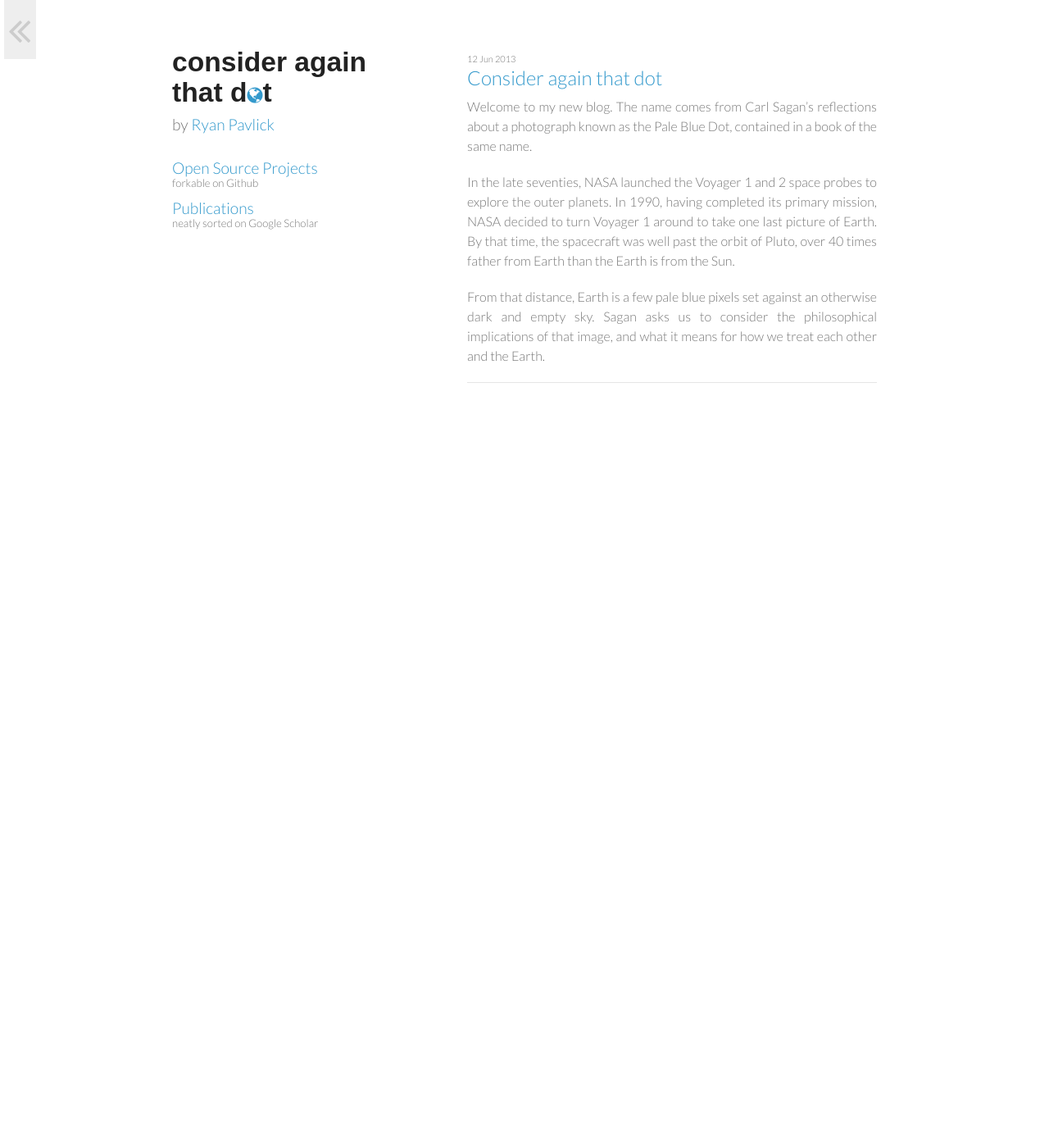
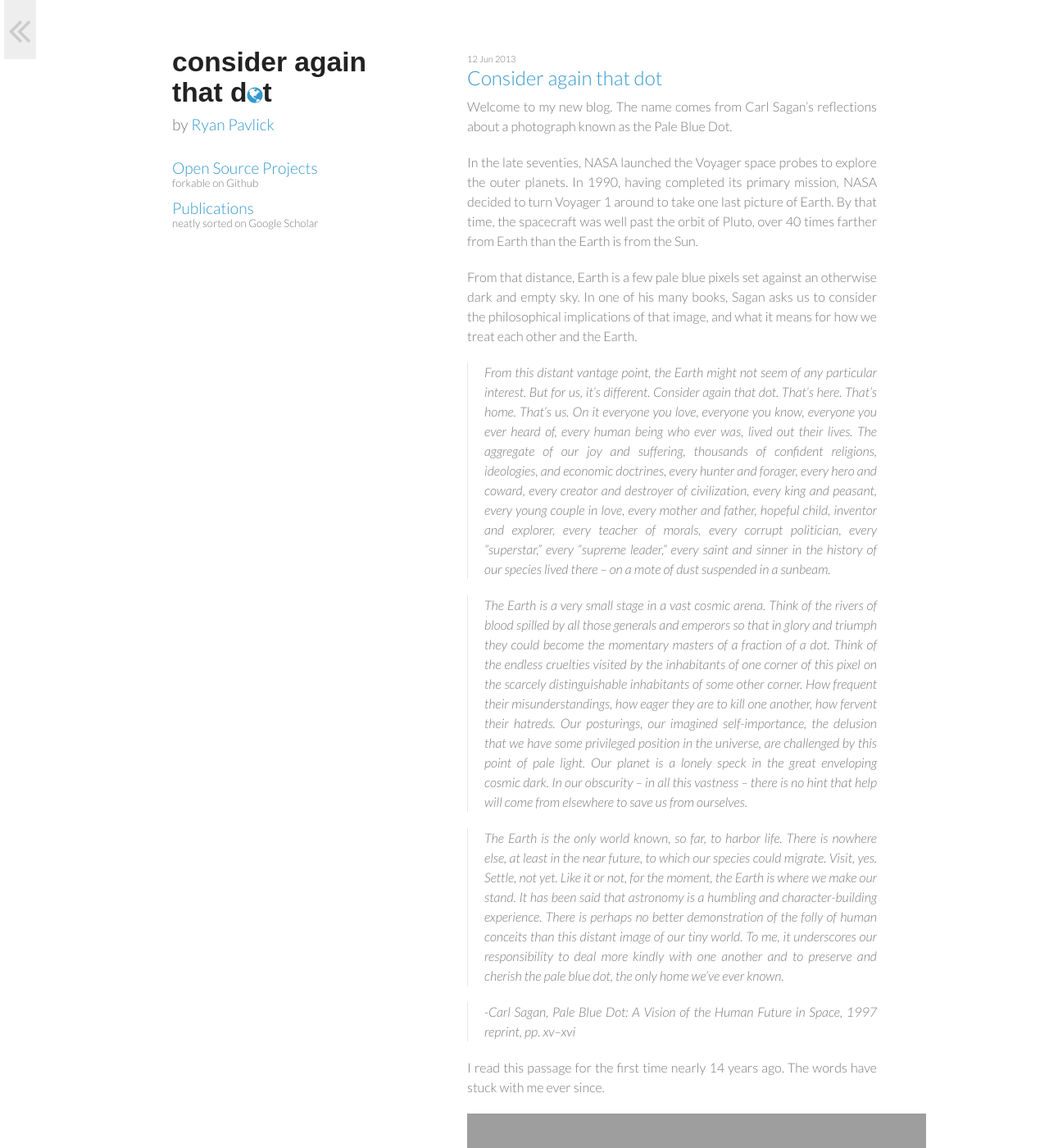
Before and after one commit to rpavlick/rpavlick.github.io, a Jekyll site: the page built from _posts/2013-06-12-consider-again-that-dot.md, in a window 1280 px wide and 1400 px high. Shown: the whole window at 82% size. Built offline with Jekyll 4.4.1, drawn with Linux system fonts in a browser that asks for light colours; some web fonts are replaced; some of the changed text lies outside the part shown; grey boxes are pictures that could not be loaded.

Commit message:
Update 2013-06-12-consider-again-that-dot.md

```diff
--- a/_posts/2013-06-12-consider-again-that-dot.md
+++ b/_posts/2013-06-12-consider-again-that-dot.md
@@ -3,10 +3,28 @@ layout: post
 title: Consider again that dot
 ---
 
-Welcome to my new blog. The name comes from Carl Sagan's reflections about a photograph known as the Pale Blue Dot, contained in a book of the same name.
+Welcome to my new blog. The name comes from Carl Sagan's reflections about a photograph known as the Pale Blue Dot.
 
-In the late seventies, NASA launched the  Voyager 1 and 2 space probes to explore the outer planets. In 1990, having
+In the late seventies, NASA launched the Voyager space probes to explore the outer planets. In 1990, having
 completed its primary mission, NASA decided to turn Voyager 1 around to take one last picture of Earth. By that time, the spacecraft
-was well past the orbit of Pluto, over 40 times father from Earth than the Earth is from the Sun.
+was well past the orbit of Pluto, over 40 times farther from Earth than the Earth is from the Sun.
 
-From that distance, Earth is a few pale blue pixels set against an otherwise dark and empty sky. Sagan asks us to consider the philosophical implications of that image, and what it means for how we treat each other and the Earth.
+From that distance, Earth is a few pale blue pixels set against an otherwise dark and empty sky. In one of his many books, Sagan asks us to consider the philosophical implications of that image, and what it means for how we treat each other and the Earth.
+
+>From this distant vantage point, the Earth might not seem of any particular interest. But for us, it's different. Consider again that dot. That's here. That's home. That's us. On it everyone you love, everyone you know, everyone you ever heard of, every human being who ever was, lived out their lives. The aggregate of our joy and suffering, thousands of confident religions, ideologies, and economic doctrines, every hunter and forager, every hero and coward, every creator and destroyer of civilization, every king and peasant, every young couple in love, every mother and father, hopeful child, inventor and explorer, every teacher of morals, every corrupt politician, every "superstar," every "supreme leader," every saint and sinner in the history of our species lived there – on a mote of dust suspended in a sunbeam.
+
+>The Earth is a very small stage in a vast cosmic arena. Think of the rivers of blood spilled by all those generals and emperors so that in glory and triumph they could become the momentary masters of a fraction of a dot. Think of the endless cruelties visited by the inhabitants of one corner of this pixel on the scarcely distinguishable inhabitants of some other corner. How frequent their misunderstandings, how eager they are to kill one another, how fervent their hatreds. Our posturings, our imagined self-importance, the delusion that we have some privileged position in the universe, are challenged by this point of pale light. Our planet is a lonely speck in the great enveloping cosmic dark. In our obscurity – in all this vastness – there is no hint that help will come from elsewhere to save us from ourselves.
+
+>The Earth is the only world known, so far, to harbor life. There is nowhere else, at least in the near future, to which our species could migrate. Visit, yes. Settle, not yet. Like it or not, for the moment, the Earth is where we make our stand. It has been said that astronomy is a humbling and character-building experience. There is perhaps no better demonstration of the folly of human conceits than this distant image of our tiny world. To me, it underscores our responsibility to deal more kindly with one another and to preserve and cherish the pale blue dot, the only home we've ever known.
+
+>-Carl Sagan, Pale Blue Dot: A Vision of the Human Future in Space, 1997 reprint, pp. xv–xvi
+
+I read this passage for the first time nearly 14 years ago. The words have stuck with me ever since.
+
+<iframe width="560" height="315" src="//www.youtube.com/embed/3i2y4sEQpRI?rel=0" frameborder="0" allowfullscreen></iframe>
+
+I owe a lot to Carl Sagan, his books and particularly his television series, Cosmos, were inspirations along the path that has led me to a career in science.
+
+That path has most recently led me to a postdoc position at the NASA Jet Propulsion Laboratory, the birthplace of Voyager.  Among other things, I'm researching the interactions between biodiversity and climate change.
+
+My work is a small piece of an immense, but in my opinion, solvable puzzle of how we will continue to survive and coexist on the only home we've ever known, the pale blue dot.
```
